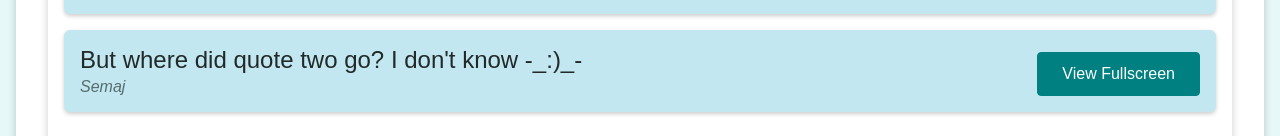
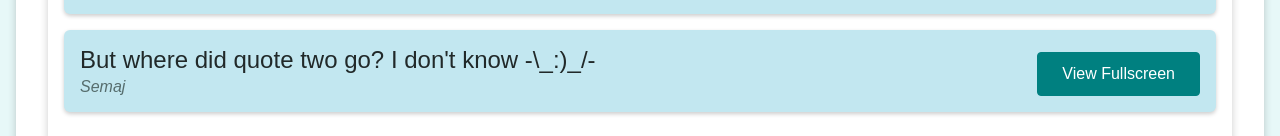
Before and after one commit to James-Beswick/React-Router-Practice, a React (Create React App) app: page /quotes in a window 1280 px wide. Shown: the part 212-348 px from the top of the page. Built offline with nearby package versions, Linux system fonts and the light colour scheme.

Commit message:
passing state through link tag with useLocation

```diff
--- a/src/components/quotes/QuoteItem.js
+++ b/src/components/quotes/QuoteItem.js
@@ -2,6 +2,11 @@ import { Link } from 'react-router-dom';
 import classes from './QuoteItem.module.css';
 
 const QuoteItem = props => {
+  const linkToQuoteDetails = {
+    pathname: `/quotes/:${props.id}`,
+    state: { text: props.text, author: props.author },
+  };
+
   return (
     <li className={classes.item}>
       <figure>
@@ -10,7 +15,7 @@ const QuoteItem = props => {
         </blockquote>
         <figcaption>{props.author}</figcaption>
       </figure>
-      <Link to={`/quotes/:${props.id}`} className="btn">
+      <Link to={linkToQuoteDetails} className="btn">
         View Fullscreen
       </Link>
     </li>
--- a/src/pages/AllQuotes.js
+++ b/src/pages/AllQuotes.js
@@ -10,7 +10,7 @@ const quoteList = [
   {
     id: 'q3',
     author: 'Semaj',
-    text: "But where did quote two go? I don't know -_:)_-",
+    text: "But where did quote two go? I don't know -\\_:)_/-",
   },
 ]; //dummy data for the mo.
 
--- a/src/pages/QuoteDetails.js
+++ b/src/pages/QuoteDetails.js
@@ -1,4 +1,4 @@
-import { useParams } from 'react-router-dom';
+import { useLocation } from 'react-router-dom';
 
 import Comments from '../components/comments/Comments';
 import CommentsList from '../components/comments/CommentsList';
@@ -10,11 +10,12 @@ const comments = [
 ];
 
 const QuoteDetails = () => {
-  const params = useParams();
+  const location = useLocation();
+  const { author, text } = location.state;
 
   return (
     <section>
-      <HighlightedQuote author={params.author} text={params.text} />
+      <HighlightedQuote author={author} text={text} />
       <Comments />
       <Card>
         <CommentsList comments={comments} />
```
